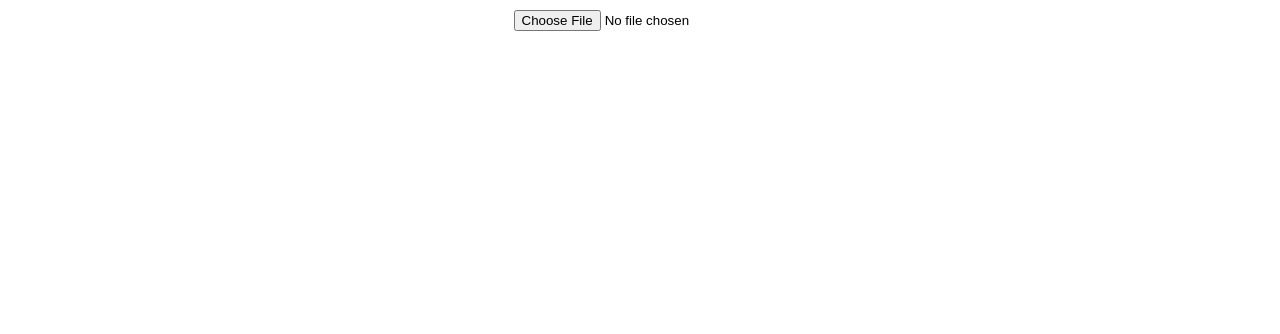
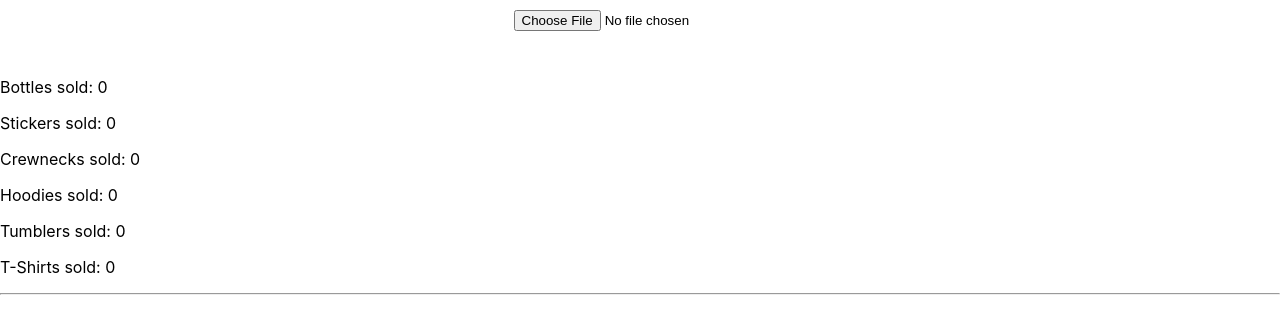
Before and after one commit to arulmathur/rippleanalysis, a React (Create React App) app: page / in a window 1280 px wide. Shown: the top 334 px of the page. Built offline with nearby package versions, Linux system fonts and the light colour scheme.

Commit message:
Displays count of number of each item sold

```diff
--- a/src/App.js
+++ b/src/App.js
@@ -7,21 +7,50 @@ function App() {
   const [data, setData] = useState([]);
   const [columnArray, setColumn] = useState([]);
   const [values, setValues] = useState([]);
+  const [bottleCount, setBottleCount] = useState(0);
+  const [stickerCount, setStickerCount] = useState(0);
+  const [crewneckCount, setCrewneckCount] = useState(0);
+  const [hoodieCount, setHoodieCount] = useState(0);
+  const [tumblerCount, setTumblerCount] = useState(0);
+  const [tshirtCount, setTshirtCount] = useState(0);
 
   const handleFile = (event) => {
     Papa.parse(event.target.files[0], {
       header: true,
-      skipEmptyLines: true,
+      skipEmptyLines: false,
       complete: function (result) {
         const columnArray = ["Email", "Subtotal", "Lineitem name", "Lineitem sku"];
-        const valuesArray = result.data.map((d) => [d.Email, d.Subtotal, d["Lineitem name"], d["Lineitem sku"]
-        ]);
+        const valuesArray = result.data.map((d) => {
+          const row = [d.Email, d.Subtotal, d["Lineitem name"], d["Lineitem sku"]];
+          Object.keys(d).forEach((col) => {
+            if (col.includes("Lineitem name") && d[col].includes("Bottle")) {
+              setBottleCount((prevCount) => prevCount + 1);
+            }
+            if (col.includes("Lineitem name") && d[col].includes("Sticker")) {
+              setStickerCount((prevCount) => prevCount + 1);
+            }
+            if (col.includes("Lineitem name") && d[col].includes("Crewneck")) {
+              setCrewneckCount((prevCount) => prevCount + 1);
+            }
+            if (col.includes("Lineitem name") && d[col].includes("Hoodie")) {
+              setHoodieCount((prevCount) => prevCount + 1);
+            }
+            if (col.includes("Lineitem name") && d[col].includes("Tumbler")) {
+              setTumblerCount((prevCount) => prevCount + 1);
+            }
+            if (col.includes("Lineitem name") && d[col].includes("T-Shirt")) {
+              setTshirtCount((prevCount) => prevCount + 1);
+            }
+          });
+          return row;
+        });
+
         setData(result.data);
         setColumn(columnArray);
         setValues(valuesArray);
       }
-    })
-  }
+    });
+  };
 
 
   return (
@@ -30,6 +59,27 @@ function App() {
       </input>
 
       <br />
+
+      <p>
+        Bottles sold: {bottleCount}
+      </p>
+      <p>
+        Stickers sold: {stickerCount}
+      </p>
+      <p>
+        Crewnecks sold: {crewneckCount}
+      </p>
+      <p>
+        Hoodies sold: {hoodieCount}
+      </p>
+      <p>
+        Tumblers sold: {tumblerCount}
+      </p>
+      <p>
+        T-Shirts sold: {tshirtCount}
+      </p>
+
+      <hr></hr>
 
       <table style={{ borderCollapse: "collapse", border: "1px solid black", margin: "5px auto" }}>
         <thead>
@@ -45,13 +95,14 @@ function App() {
               {v.map((value, i) => (
                 <td key={i}>{value}</td>
               ))}
-
             </tr>
           ))}
         </tbody>
 
       </table>
 
+
+
     </div>
   );
 }
```
